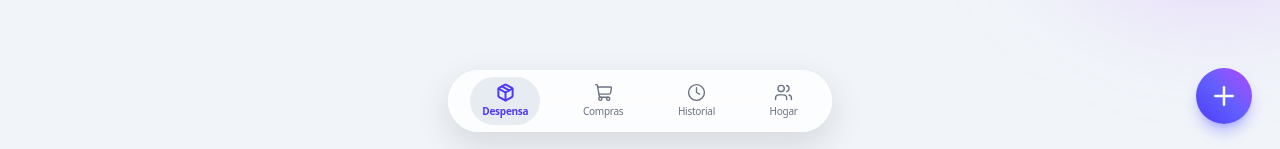
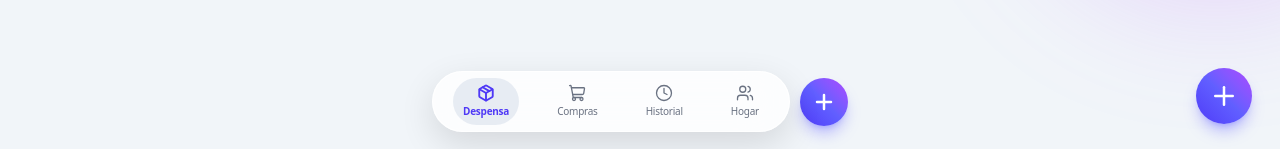
Before and after one commit to ronmardi/despensa, a Next.js app: page /pantry in a window 1280 px wide. Shown: the part 648-797 px from the top of the page. Built offline with nearby package versions, Linux system fonts and the light colour scheme; no server answers.

Commit message:
pantry dock 2

```diff
--- a/src/components/FloatingDock.tsx
+++ b/src/components/FloatingDock.tsx
@@ -3,7 +3,7 @@
 import { useState, useEffect } from 'react'
 import Link from 'next/link'
 import { usePathname } from 'next/navigation'
-import { Package, ShoppingCart, Clock, Users } from 'lucide-react'
+import { Package, ShoppingCart, Clock, Users, Plus } from 'lucide-react'
 
 export function FloatingDock() {
   const pathname = usePathname()
@@ -15,6 +15,7 @@ export function FloatingDock() {
 
   if (!mounted) return null
 
+  // Visibilidad exclusiva en la pantalla de la Despensa
   const isPantry = pathname === '/pantry' || pathname === '/pantry/'
   if (!isPantry) return null
 
@@ -28,8 +29,9 @@ export function FloatingDock() {
   const glass3dClass = "backdrop-blur-xl bg-white/80 dark:bg-slate-900/80 border border-white/90 dark:border-slate-700/80 shadow-[0_12px_35px_rgba(0,0,0,0.12)] dark:shadow-[0_15px_40px_rgba(0,0,0,0.5)]"
 
   return (
-    <div className="fixed bottom-5 left-4 right-4 z-50 mx-auto max-w-xs sm:max-w-sm pointer-events-auto">
-      <nav className={`w-full flex items-center justify-around p-1.5 rounded-full ${glass3dClass}`}>
+    <div className="fixed bottom-5 left-0 right-0 z-50 mx-auto w-full max-w-md px-4 flex items-center justify-between gap-2.5 pointer-events-none">
+      {/* Barra de Navegación Flotante */}
+      <nav className={`flex-1 flex items-center justify-around p-1.5 rounded-full pointer-events-auto ${glass3dClass}`}>
         {navItems.map((item) => {
           const Icon = item.icon
           const isActive = pathname === item.href
@@ -38,18 +40,28 @@ export function FloatingDock() {
             <Link
               key={item.href}
               href={item.href}
-              className={`flex flex-col items-center justify-center py-1.5 px-3 rounded-full transition-all duration-200 active:scale-95 ${
+              className={`flex flex-col items-center justify-center py-1.5 px-2.5 rounded-full transition-all duration-200 active:scale-95 ${
                 isActive
                   ? 'bg-slate-200/80 dark:bg-slate-800 text-indigo-600 dark:text-indigo-400 font-extrabold'
                   : 'text-gray-500 dark:text-gray-400 hover:text-gray-900 dark:hover:text-gray-200 font-medium'
               }`}
             >
-              <Icon size={19} className={isActive ? 'stroke-[2.5px]' : 'stroke-[1.75px]'} />
+              <Icon size={18} className={isActive ? 'stroke-[2.5px]' : 'stroke-[1.75px]'} />
               <span className="text-[10px] tracking-tight mt-0.5">{item.label}</span>
             </Link>
           )
         })}
       </nav>
+
+      {/* Botón Flotante (+ Agregar Producto) Alineado */}
+      <Link
+        href="/pantry/add"
+        aria-label="Agregar producto"
+        title="Agregar producto"
+        className="flex h-12 w-12 shrink-0 items-center justify-center rounded-full bg-linear-to-tr from-indigo-600 via-indigo-500 to-purple-500 text-white shadow-lg shadow-indigo-500/40 hover:scale-105 active:scale-95 transition-all duration-200 pointer-events-auto"
+      >
+        <Plus size={24} strokeWidth={2.5} />
+      </Link>
     </div>
   )
 }
```
